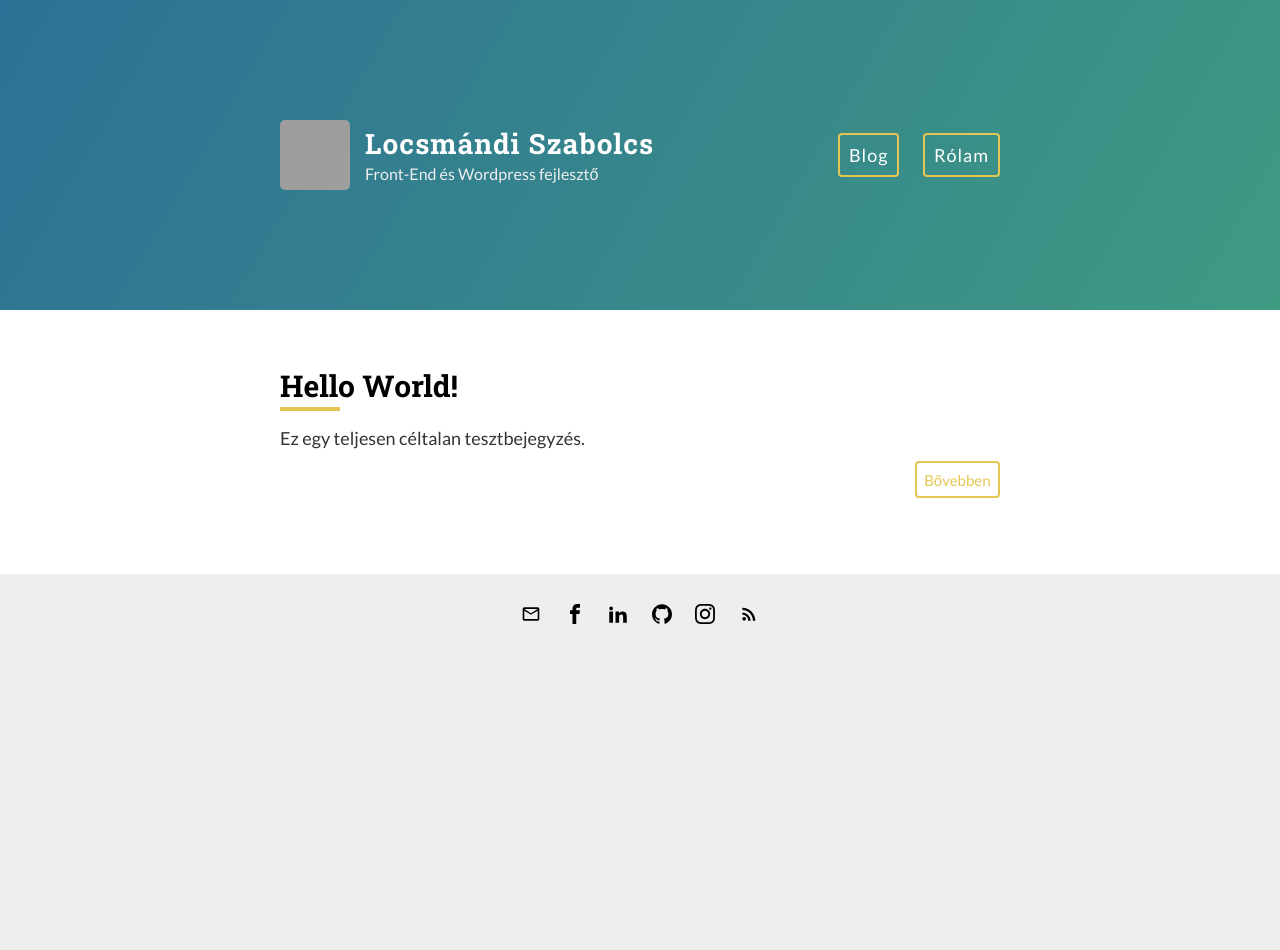
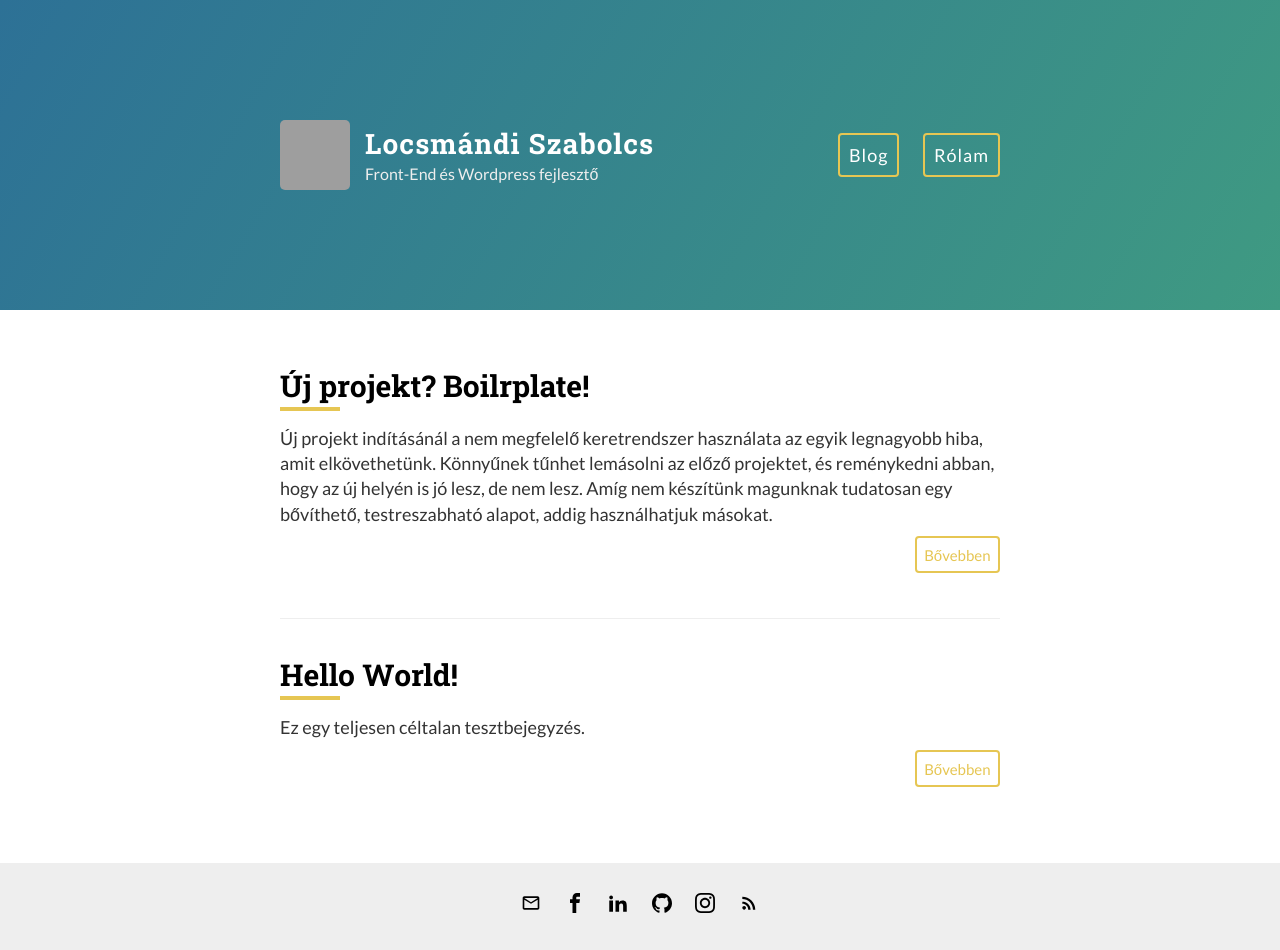
Before and after one commit to lszabolcs/lszabolcs.github.io, a Jekyll site: the page built from index.html, in a window 1280 px wide. Built offline with Jekyll 4.4.1, drawn with Linux system fonts in a browser that asks for light colours; before the commit the page ends 900 px from its top, so only the background shows below that; grey boxes are pictures that could not be loaded.

Commit message:
új projek, boilrplate
- új poszt
- url hibajavítás

```diff
--- a/_config.yml
+++ b/_config.yml
@@ -47,7 +47,6 @@ baseurl: ""
 #
 
 permalink: /:title/
-permalink: /404.html
 
 # The release of Jekyll Now that you're using
 version: v1.2.0
--- /dev/null
+++ b/_posts/2017-4-27-Uj-projekt-egyszeruen.md
@@ -0,0 +1,23 @@
+---
+layout: post
+title: Új projekt? Boilrplate!
+---
+
+Új projekt indításánál a nem megfelelő keretrendszer használata az egyik legnagyobb hiba, amit elkövethetünk. Könnyűnek tűnhet lemásolni az előző projektet, és reménykedni abban, hogy az új helyén is jó lesz, de nem lesz. Amíg nem készítünk magunknak tudatosan egy bővíthető, testreszabható alapot, addig használhatjuk másokat.
+
+## Használjunk boilerplate-t!
+Ezek technikailag előre megírt _"üres"_ projektek. Persze ilyeneket mi is könnyedén megírhatnánk a választott CMS, Framework vagy programozási nyelv dokumentációja alapján, de miért tennénk? Ha már van a közösség által készített jó megoldás, amiben gondoltak mindenre, akkor nekünk felesleges duplán dolgozni. Rengeteg platformhoz találhatunk különféle boilerplate-ket a [boilrplate.com](http://www.boilrplate.com/){:target="_blank"} oldalon.
+
+__Előnyök__
+- gyors indulás
+- tiszta, átlátható kód
+- új megoldások felfedezése
+
+__Hátrányok__
+- időt kell szánni a megfelelő eszköz kiválasztására
+- igény esetén testre kell szabni
+
+Ha gyakran dolgozunk azonos környezetben, akkor persze érdemes lehet írni egy saját alapot, amit minden alkalommal elővehetünk.
+
+## Hivatkozások
+- [Boilrplate](http://www.boilrplate.com/)
```
Also changed, not shown: _posts/2017-3-18-Hello-World.md (renamed from _posts/2016-3-18-Hello-World.md).
